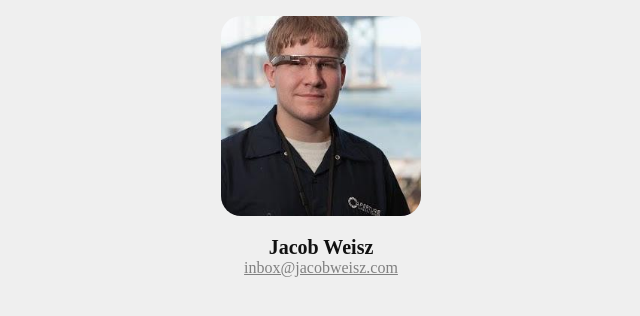
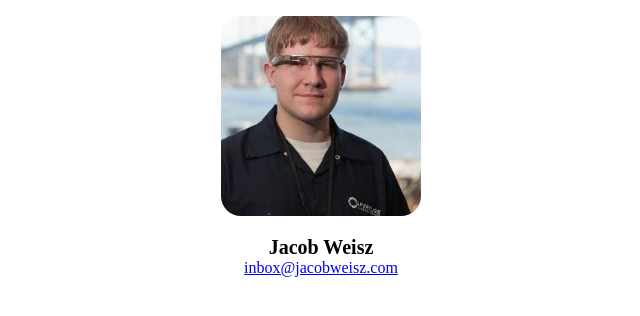
Before and after one commit to ocdtrekkie/jacobweisz.com, a plain HTML site: page index.html in a window 1280 px wide. Shown: the whole page, without its empty margins (319-959 px from the left). Drawn offline with Linux system fonts and the light colour scheme.

Commit message:
Use default stylesheet

```diff
--- a/index.html
+++ b/index.html
@@ -1,8 +1,4 @@
-<!DOCTYPE html><html lang="en"><head><meta charset="UTF-8"><title>Jacob Weisz</title><style>
-	  a { color: gray; }
-      @media (prefers-color-scheme: dark) { p, div { color: #efefef; } body, div { background-color: #000000; } }
-      @media (prefers-color-scheme: light) { p, div { color: #111111; } body, div { background-color: #efefef; } }
-</style></head><body>
+<!DOCTYPE html><html lang="en"><head><meta charset="UTF-8"><meta name = "color-scheme" content="dark light"><title>Jacob Weisz</title></head><body>
 <div class="h-card" style="text-align: center; vertical-align: center;">
     <p><img class="u-photo" src="profilepic.png" alt="Jacob Weisz" height=200 width=200 style="border-radius: 20px;" /></p>
 
```
